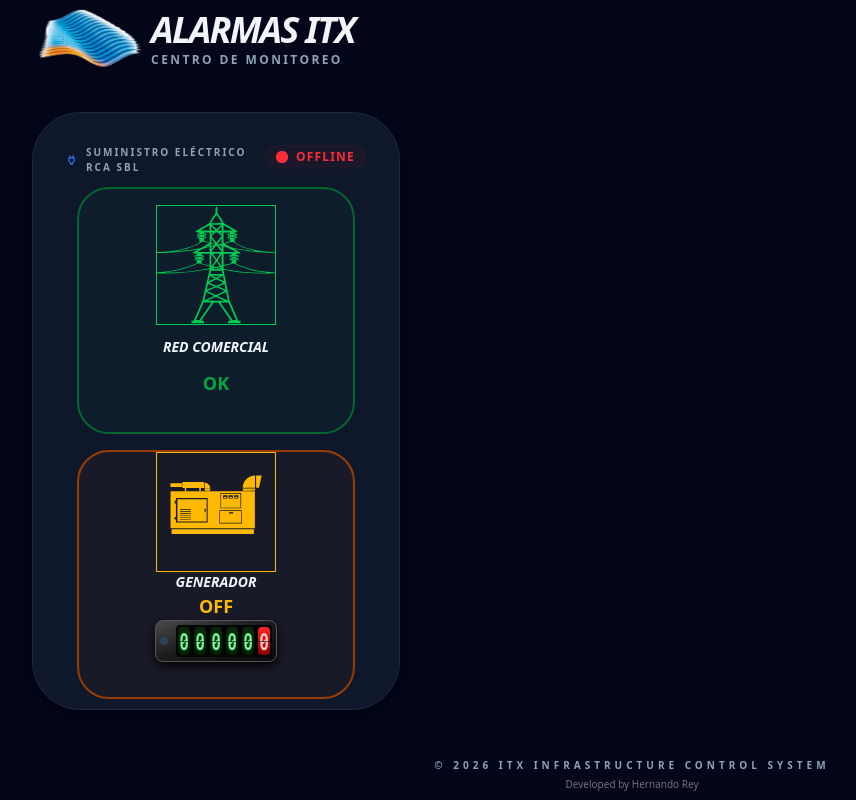
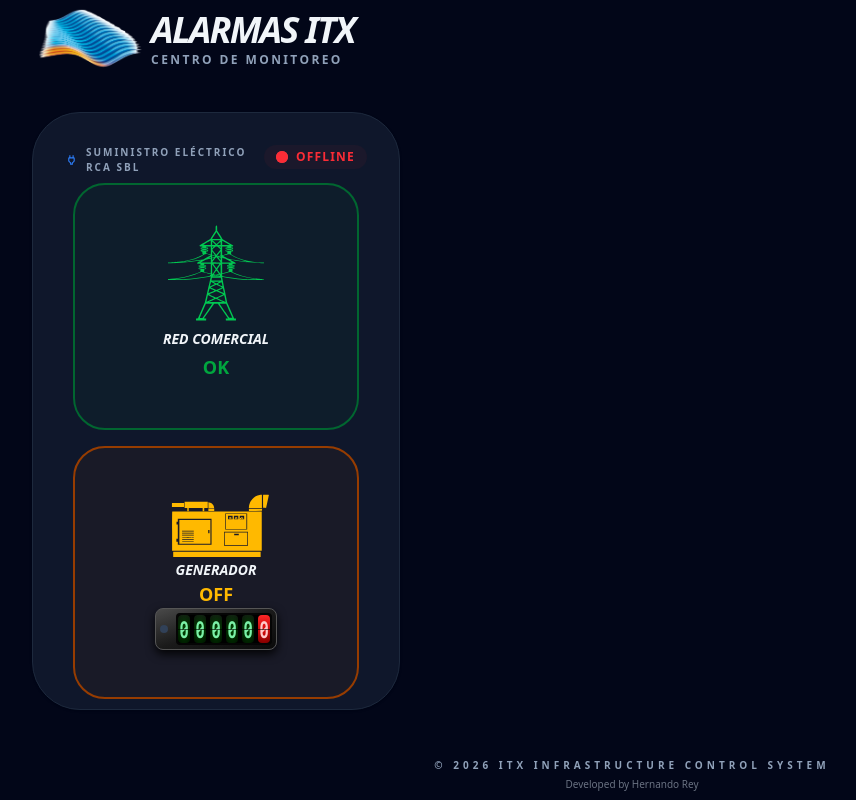
Before and after one commit to hrking31/alarmas_itx, a React (Vite) app: page / in a window 1280 px wide. Shown: the whole page, without its empty margins (8-864 px from the left). Built offline with nearby package versions, Linux system fonts and the light colour scheme; no server answers; the database is empty.

Commit message:
fix: ajustar vistas de SVG en componentes Generador y RedAc

```diff
--- a/src/Components/Dashboard/Dashboard.jsx
+++ b/src/Components/Dashboard/Dashboard.jsx
@@ -154,8 +154,6 @@ export default function App() {
       handleError,
     );
 
-    // setLoading(false);
-
     return () => {
       unsubSensores();
       unsubUmbral();
@@ -163,13 +161,6 @@ export default function App() {
       unsubHeartbeat();
       unsubEnergia();
     };
-    // } catch (err) {
-    //   showNotif(
-    //     "error",
-    //     "FALLO DE ENLACE: Error al conectar con el servidor de datos",
-    //   );
-    //   setLoading(false);
-    // }
   }, []);
 
   const AcPlanta = heartbeat?.AcPlanta?.timestamp;
@@ -211,14 +202,7 @@ export default function App() {
           </div>
         </button>
 
-        {/* <div className="hidden md:block">
-          <SimuladorPlanta />
-          <ContadorPlanta
-            estado={plantaEncendida}
-            engineStartTimestamp={engineStart}
-            totalMsAcumulados={acumulados}
-          />
-        </div> */}
+        {/* <SimuladorPlanta /> */}
 
         <button
           onClick={() => setDarkMode(!darkMode)}
@@ -236,7 +220,7 @@ export default function App() {
       <main className="flex-1 mx-auto w-full p-4 md:p-10 flex flex-col xl:grid xl:grid-cols-12 gap-4 md:gap-12 md:overflow-hidden">
         {/* PANEL ENERGÍA - Más delgado en móvil */}
         <section className="flex-1 xl:flex-none xl:col-span-4 tv:col-span-5! flex flex-col gap-4">
-          <div className="bg-white dark:bg-slate-900 p-4 md:p-8 rounded-4xl md:rounded-[3rem] shadow-xl border border-slate-100 dark:border-slate-800 h-full tv:h-auto">
+          <div className="bg-white dark:bg-slate-900 p-4 md:p-8 rounded-4xl md:rounded-[3rem] shadow-sm border border-slate-100 dark:border-slate-800 h-full tv:h-auto">
             <div className="flex justify-between items-start">
               <h2 className="text-[10px] font-black text-slate-400 uppercase tracking-[0.2em] mb-4 md:mb-0 flex items-center gap-2">
                 <MdOutlinePower size={16} className="text-blue-500" />{" "}
@@ -246,17 +230,17 @@ export default function App() {
               <StatusIndicator timestamp={AcPlanta} />
             </div>
 
-            <div className="grid grid-cols-2 xl:grid-cols-1 tv:grid-cols-2! gap-4 md:p-3 md:pb-2 md:h-full tv:h-auto">
+            <div className="grid grid-cols-2 xl:grid-cols-1 tv:grid-cols-2! gap-4 md:p-2 md:pb-2 md:h-full tv:h-auto">
+              {/* INDICADOR ESTADO RED */}
               <div
-                className={`flex flex-col items-center rounded-2xl md:rounded-4xl border-2 gap-3 pt-4 ${
+                className={`flex flex-col items-center justify-center rounded-2xl md:rounded-4xl border-2 gap-1 ${
                   !redCorte
                     ? "bg-green-50/50 border-green-200 dark:bg-green-900/10 dark:border-green-800"
                     : "bg-red-50 border-red-500 dark:bg-red-900/30 md:animate-pulse"
                 }`}
               >
-                {/* <div className="flex flex-col md:flex-row items-center gap-2 md:gap-4 text-center md:text-left"> */}
                 <RedAc
-                  className={`w-15 h-15 md:w-30 md:h-30 border ${
+                  className={`w-15 h-25 md:w-30 md:h-25 ${
                     !redCorte ? "text-green-500" : "text-red-500 "
                   }`}
                 />
@@ -266,7 +250,7 @@ export default function App() {
                   </span>
                 </div>
                 <span
-                  className={`text-xs md:text-lg font-black ${
+                  className={`text-xs md:text-lg font-black pb-2 ${
                     !redCorte ? "text-green-600" : "text-red-600"
                   }`}
                 >
@@ -274,25 +258,26 @@ export default function App() {
                 </span>
               </div>
 
+              {/* INDICADOR ESTADO GENERADOR */}
               <div
-                className={`flex flex-col items-center rounded-2xl md:rounded-4xl border-2 pb-3 sm:pb-0 ${
+                className={`flex flex-col items-center justify-center rounded-2xl md:rounded-4xl border-2 ${
                   !plantaEncendida
                     ? "bg-amber-50/50 border-amber-200 dark:bg-amber-900/10 dark:border-amber-800"
                     : "bg-orange-50 border-red-500 dark:bg-orange-900/30"
                 }`}
               >
                 <Generador
-                  className={`block w-15 h-15 md:w-30 md:h-30 border ${
+                  className={`block w-30 h-14 md:w-60 md:h-18 ${
                     !plantaEncendida
                       ? "text-amber-400"
                       : "text-red-500 md:animate-pulse"
                   }`}
                 />
-                {/* <div className="flex flex-col items-center text-center"> */}
+
                 <span className="font-black text-[10px] md:text-sm uppercase italic">
                   GENERADOR
                 </span>
-                {/* </div> */}
+
                 <span
                   className={`text-xs md:text-lg font-black ${
                     !plantaEncendida ? "text-amber-400" : "text-red-500"
@@ -300,17 +285,16 @@ export default function App() {
                 >
                   {plantaEncendida ? "ON" : "OFF"}
                 </span>
-                {/* <div className="flex  justify-center w-full"> */}
+
                 <div
                   onClick={() => setIsModalOpen(true)}
-                  className="w-fit h-fit cursor-pointer hover:scale-105 transition-transform"
+                  className="w-fit h-fit cursor-pointer hover:scale-105 transition-transform pb-2"
                 >
                   <ContadorPlanta
                     estado={plantaEncendida}
                     engineStartTimestamp={engineStart}
                     totalMsAcumulados={acumulados}
                   />
-                  {/* </div> */}
                 </div>
 
                 <ModalUpdateHorometro
@@ -358,8 +342,22 @@ export default function App() {
         <section className="flex-1 xl:flex-none xl:col-span-8 tv:col-span-7! flex flex-col">
           <div className="grid grid-cols-2 gap-3 md:gap-10 flex-1">
             {Object.entries(sensores || {}).map(([sala, dataSensores]) => {
+              const temperatura = dataSensores.temperatura;
+              const humedad = dataSensores.humedad;
               const heartbeatSensor = heartbeat?.[sala]?.timestamp;
+              const sensorOffline =
+                !heartbeatSensor || Date.now() - heartbeatSensor > 120000;
+              const tempMostrar =
+                sensorOffline || isNaN(Number(temperatura))
+                  ? "—"
+                  : Number(temperatura).toFixed(1);
+
+              const humMostrar =
+                sensorOffline || isNaN(Number(humedad))
+                  ? "—"
+                  : Number(humedad).toFixed(1);
               const esCritico =
+                !sensorOffline &&
                 dataSensores.temperatura >= (umbral?.alto ?? Infinity);
               const nombreSala = sala.replace("_", " ");
 
@@ -392,7 +390,7 @@ export default function App() {
                             esCritico ? "text-red-600" : "dark:text-white"
                           }`}
                         >
-                          {dataSensores.temperatura?.toFixed(1)}
+                          {tempMostrar}
                           <span className="text-xs md:text-2xl font-bold ml-2">
                             ° C
                           </span>
@@ -410,7 +408,10 @@ export default function App() {
 
                       <div className="flex items-center md:block gap-2 border-t md:border-t-0 md:border-l-2 border-slate-100 dark:border-slate-800 pt-1 md:pt-0 md:pl-8">
                         <p className="text-2xl md:text-3xl lg:text-4xl xl:text-4xl 2xl:text-5xl font-black tracking-tighter text-cyan-500 dark:text-cyan-400">
-                          {dataSensores.humedad?.toFixed(1)}
+                          {/* {sensorOffline
+                            ? "—"
+                            : dataSensores.humedad?.toFixed(1)} */}
+                          {humMostrar}
                           <span className="text-xs md:text-2xl font-bold ml-2">
                             %
                           </span>
@@ -445,7 +446,7 @@ export default function App() {
 
       <Footer />
 
-      {/* MODAL GRFICA */}
+      {/* MODAL GRÁFICA */}
       {selectedSala && (
         <div className="fixed inset-0 z-50 flex items-center justify-center bg-slate-950/80 backdrop-blur-sm transition-all">
           {/* Contenedor del Modal */}
--- a/src/Components/Icons/Generador.jsx
+++ b/src/Components/Icons/Generador.jsx
@@ -3,12 +3,12 @@ export const Generador = ({ className = "w-10 h-10" }) => {
     <svg
       version="1.0"
       xmlns="http://www.w3.org/2000/svg"
-      viewBox="0 0 612 792"
+      viewBox="0 40 612 500"
       preserveAspectRatio="xMidYMid meet"
       className={className}
     >
       <g
-        transform="translate(0.000000,792.000000) scale(0.100000,-0.100000)"
+        transform="translate(0.000000,792.000000) scale(0.110000,-0.110000)"
         fill="currentColor"
         stroke="none"
       >
--- a/src/Components/Icons/RedAc.jsx
+++ b/src/Components/Icons/RedAc.jsx
@@ -3,7 +3,7 @@ export const RedAc = ({ className = "w-10 h-10" }) => {
     <svg
       version="1.0"
       xmlns="http://www.w3.org/2000/svg"
-      viewBox="0 0 500 500"
+      viewBox="0 0 500 520"
       preserveAspectRatio="xMidYMid meet"
       className={className}
     >
```
